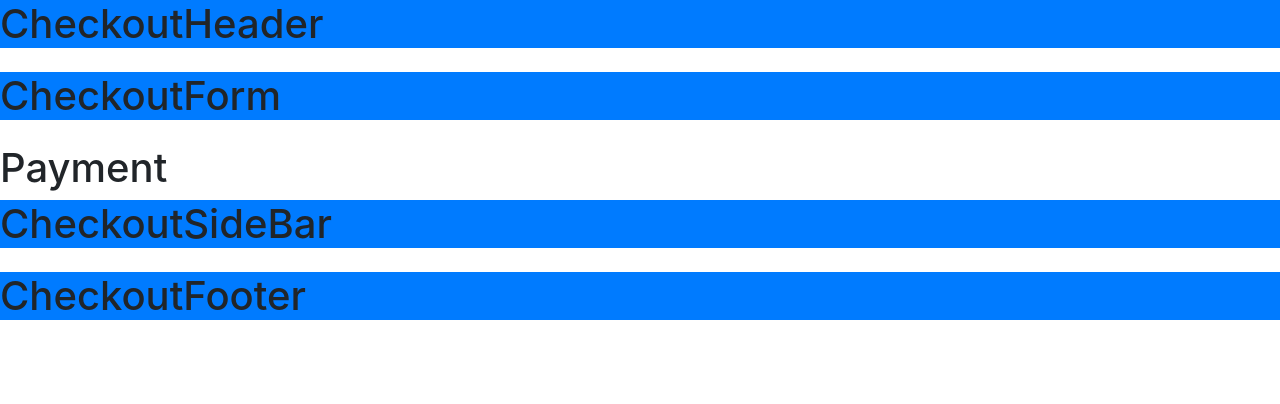
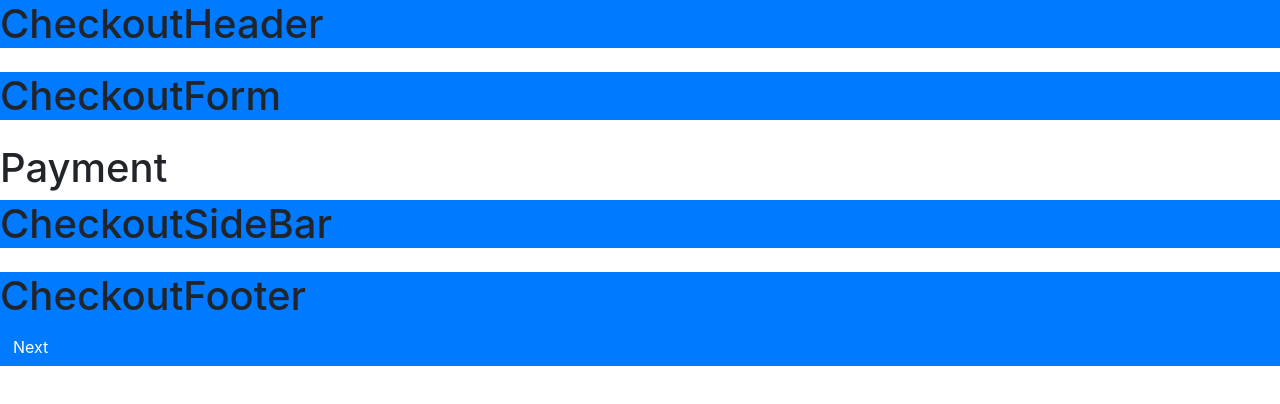
Before and after one commit to assembler-institute/react-shopping-cart-context, a React (Create React App) app: page /Checkout/step-3 in a window 1280 px wide. Shown: the top 404 px of the page. Built offline with nearby package versions, Linux system fonts and the light colour scheme.

Commit message:
feat: Checkout button working and Nav button added

```diff
--- a/src/components/Cart/Cart.js
+++ b/src/components/Cart/Cart.js
@@ -1,4 +1,5 @@
 import React from "react";
+import { Link } from "react-router-dom";
 
 import ShoppingCartItem from "../ShoppingCartItem";
 import Button from "../Button";
@@ -49,7 +50,9 @@ function Cart({ cartItems, handleRemove, handleChange, ...props }) {
               <hr />
             </div>
             <div className="col">
-              <Button>Checkout</Button>
+              <Link to="/Checkout/step-1">
+                <Button disabled={cartItems.length === 0}>Checkout</Button>
+              </Link>
             </div>
           </div>
         </div>
--- a/src/components/CheckoutFooter/CheckoutFooter.js
+++ b/src/components/CheckoutFooter/CheckoutFooter.js
@@ -1,12 +1,26 @@
 import React from "react";
-// import { NavLink } from "react-router-dom";
+import { NavLink } from "react-router-dom";
+import { useState } from "react";
 
+import Button from "../Button";
 import "./CheckoutFooter.scss";
 
 function CheckoutFooter() {
+  const [step, setStep] = useState(1);
+
   return (
     <header className="bg-primary mb-4">
       <h1>CheckoutFooter</h1>
+      <NavLink to={`/Checkout/step-${step}`}>
+        <Button
+          onClick={() => {
+            setStep(step + 1);
+            console.log(step);
+          }}
+        >
+          Next
+        </Button>
+      </NavLink>
     </header>
   );
 }
```
Also changed, not shown: src/hoc/withCheckout.js (+4 -4 lines).
